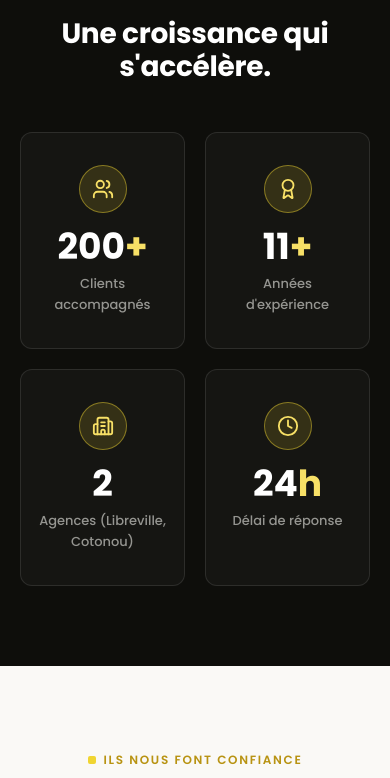
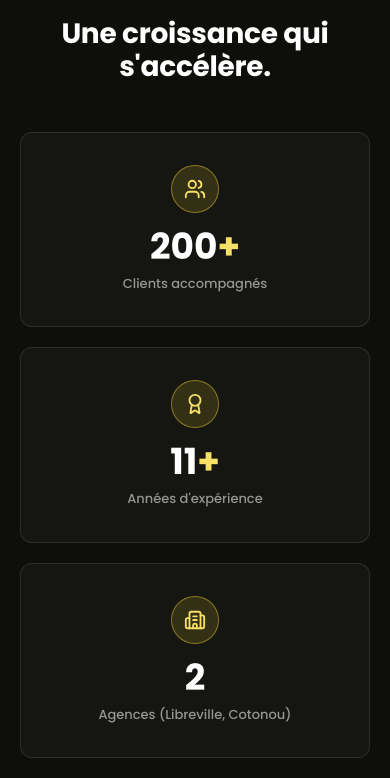
Before and after one commit to Uriel1134/Empire-Communication, a Next.js app: page / in a window 390 px wide. Shown: the part 7160-7938 px from the top of the page. Built offline with nearby package versions, Linux system fonts and the light colour scheme.

Commit message:
Fix mobile responsiveness and overflow scroll issues globally

```diff
--- a/src/app/globals.css
+++ b/src/app/globals.css
@@ -68,7 +68,11 @@
    BASE RESET
    ============================================= */
 *, *::before, *::after { box-sizing: border-box; margin: 0; padding: 0; }
-html { scroll-behavior: smooth; }
+html {
+  scroll-behavior: smooth;
+  overflow-x: hidden;
+  width: 100%;
+}
 body {
   font-family: var(--font);
   background: var(--white);
@@ -78,6 +82,8 @@ body {
   font-weight: 400;
   -webkit-font-smoothing: antialiased;
   overflow-x: hidden;
+  width: 100%;
+  position: relative;
 }
 img, video { max-width: 100%; height: auto; display: block; }
 a { color: inherit; text-decoration: none; }
--- a/src/components/home/StatsBand.module.css
+++ b/src/components/home/StatsBand.module.css
@@ -71,3 +71,7 @@
 @media (max-width: 1024px) {
   .grid { grid-template-columns: repeat(2, 1fr); }
 }
+
+@media (max-width: 640px) {
+  .grid { grid-template-columns: 1fr; }
+}
```
